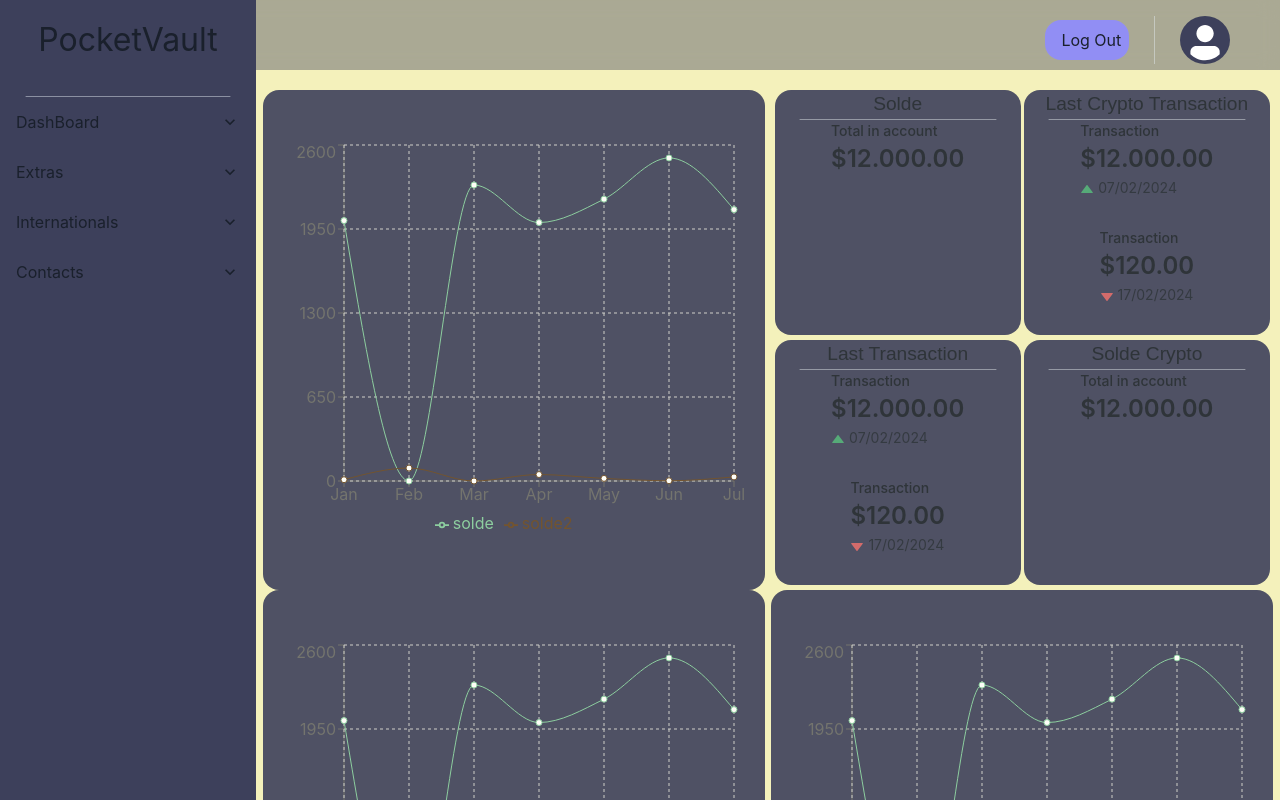
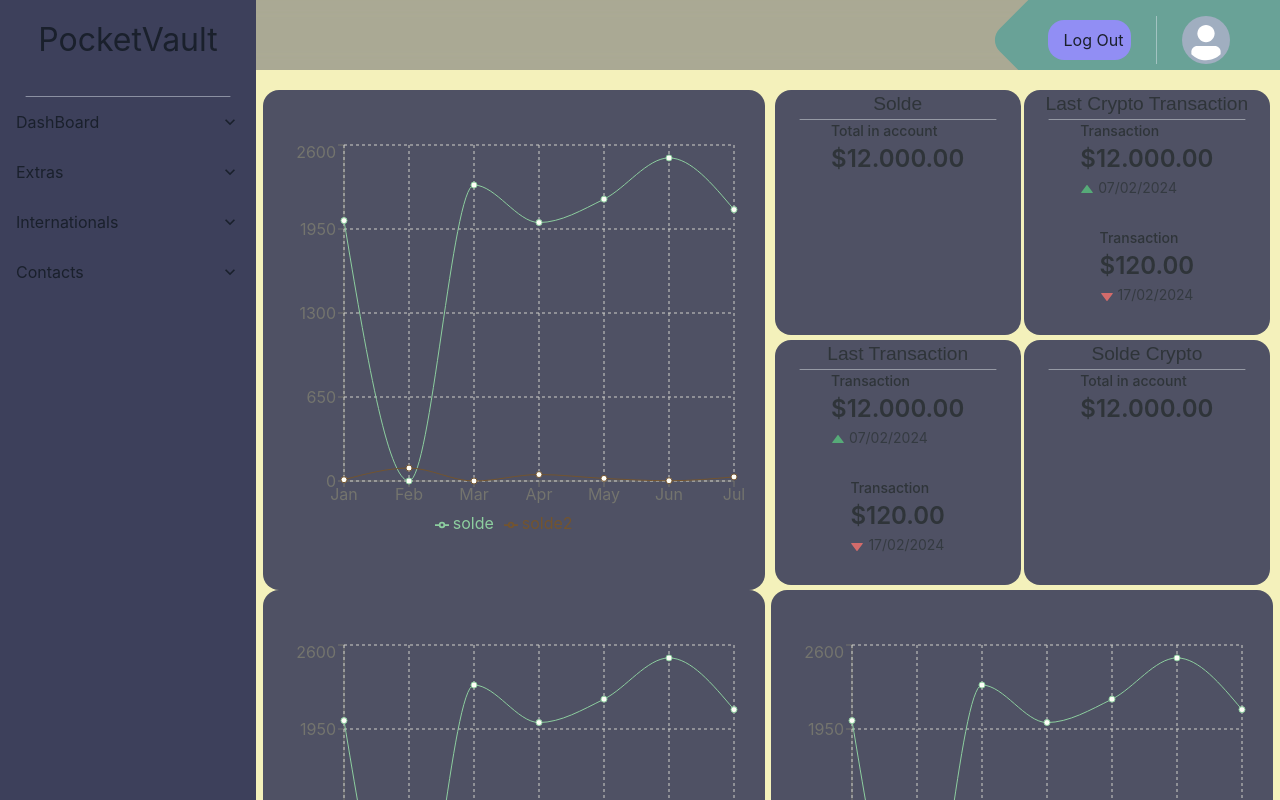
Before and after one commit to VisioneerHEI/PocketVault-Front, a React (Create React App) app: page /dashboard in a window 1280 px wide. Built offline with nearby package versions, Linux system fonts and the light colour scheme.

Commit message:
fix: navbar

```diff
--- a/src/pages/dashboard/components/navBar.jsx
+++ b/src/pages/dashboard/components/navBar.jsx
@@ -20,6 +20,7 @@ const NavBar = () => {
       paddingTop='10px'
       className='to-blur'
       bgColor={transColor.dark(.4)}
+      overflow="hidden"
     >
       <Flex
         w='70%'
@@ -39,11 +40,16 @@ const NavBar = () => {
           }}
         />
         <Divider orientation='v'light={true} />
-        <Avatar
-          w='15%'
-          bgColor={color.dark}
-          borderRadius='100%'
-        />
+        <Avatar />
+        <Flex
+          h="15em"
+          w="15em"
+          bgColor={color.primary}
+          position="absolute"
+          zIndex={-1}
+          borderRadius="1em"
+          transform="translate(3em, 0) rotate(45deg)"
+          />
       </Flex>
     </Flex>
   )
```
